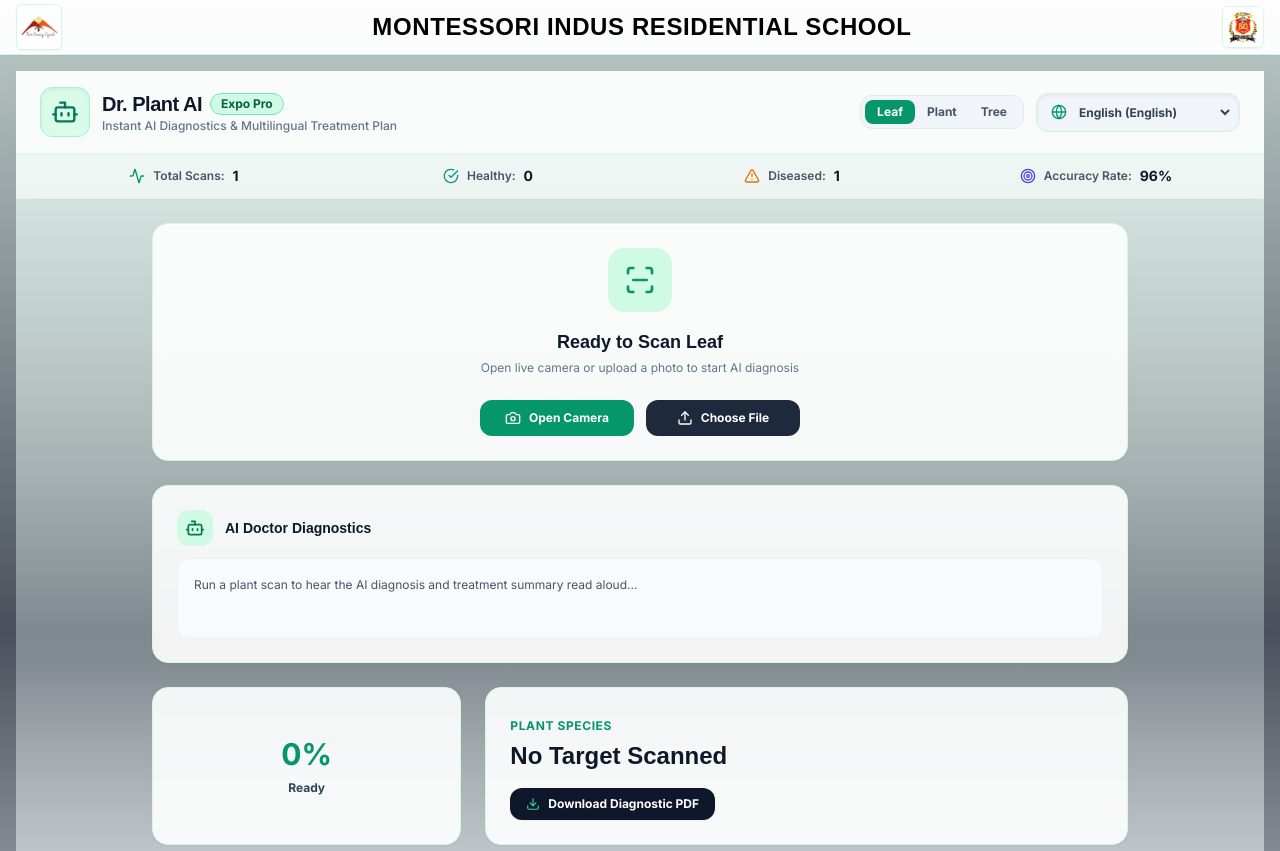
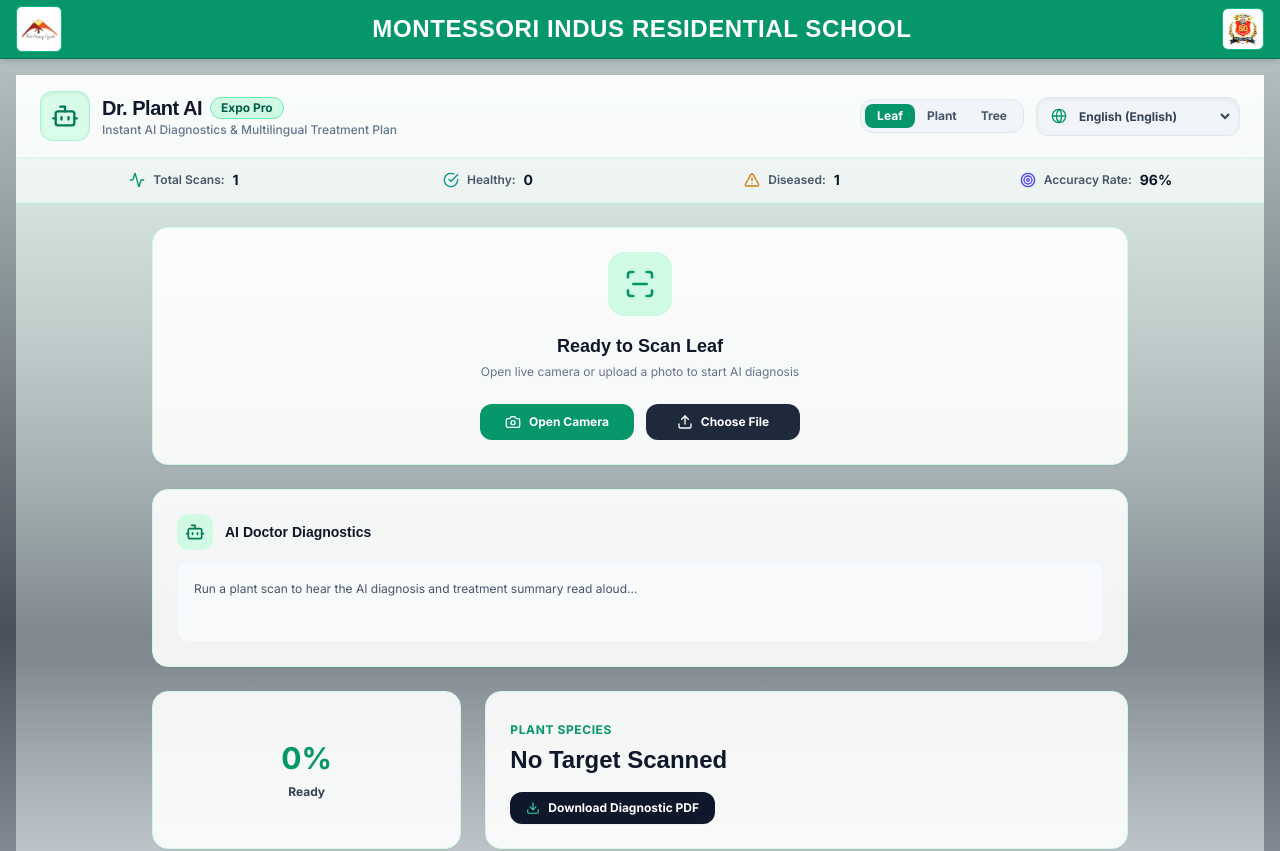
Before and after one commit to vmramu2345-coder/-Dr.-Plant-AI, a React (Vite) app in the folder client/: page / in a window 1280 px wide. Shown: the top 851 px of the page. Built offline with nearby package versions, Linux system fonts and the light colour scheme; no server answers.

Commit message:
Add files via upload

```diff
--- a/client/src/App.jsx
+++ b/client/src/App.jsx
@@ -15,12 +15,12 @@
   return (
     <div className="min-h-screen bg-gradient-to-b from-emerald-50/80 via-teal-50/30 to-slate-100 text-slate-800 flex flex-col">
 
-      {/* Global Navigation Header with Ultra-Slim Banner & Black Bold School Name */}
-      <header className="sticky top-0 z-50 bg-white/95 backdrop-blur-md border-b border-emerald-100 px-2 sm:px-4 py-1 shadow-sm">
+      {/* Global Navigation Header: Green Background with White Bold School Name */}
+      <header className="sticky top-0 z-50 bg-emerald-600 shadow-md border-b border-emerald-700 px-2 sm:px-4 py-1.5">
         <div className="max-w-7xl mx-auto w-full flex items-center justify-between gap-2 sm:gap-4">
 
           {/* Left Logo */}
-          <div className="flex items-center bg-white rounded-md p-0.5 shadow-sm border border-emerald-100 flex-shrink-0">
+          <div className="flex items-center bg-white rounded-md p-0.5 shadow-sm border border-emerald-500 flex-shrink-0">
             <img
               src={logo1}
               alt="Left School Logo"
@@ -28,15 +28,15 @@
             />
           </div>
 
-          {/* School Name (Pure Black, Bold, Slim Banner) */}
+          {/* School Name (White Bold Text on Green Background) */}
           <div className="text-center px-1 flex-1 overflow-hidden">
-            <h1 className="text-xs sm:text-xl md:text-2xl font-black tracking-wide text-black uppercase whitespace-nowrap">
+            <h1 className="text-xs sm:text-xl md:text-2xl font-black tracking-wide text-white uppercase whitespace-nowrap">
               MONTESSORI INDUS RESIDENTIAL SCHOOL
             </h1>
           </div>
 
           {/* Right Logo */}
-          <div className="flex items-center rounded-md overflow-hidden shadow-sm border border-emerald-100 flex-shrink-0">
+          <div className="flex items-center rounded-md overflow-hidden shadow-sm border border-emerald-500 flex-shrink-0">
             <img
               src={logo2}
               alt="Right School Logo"
```
